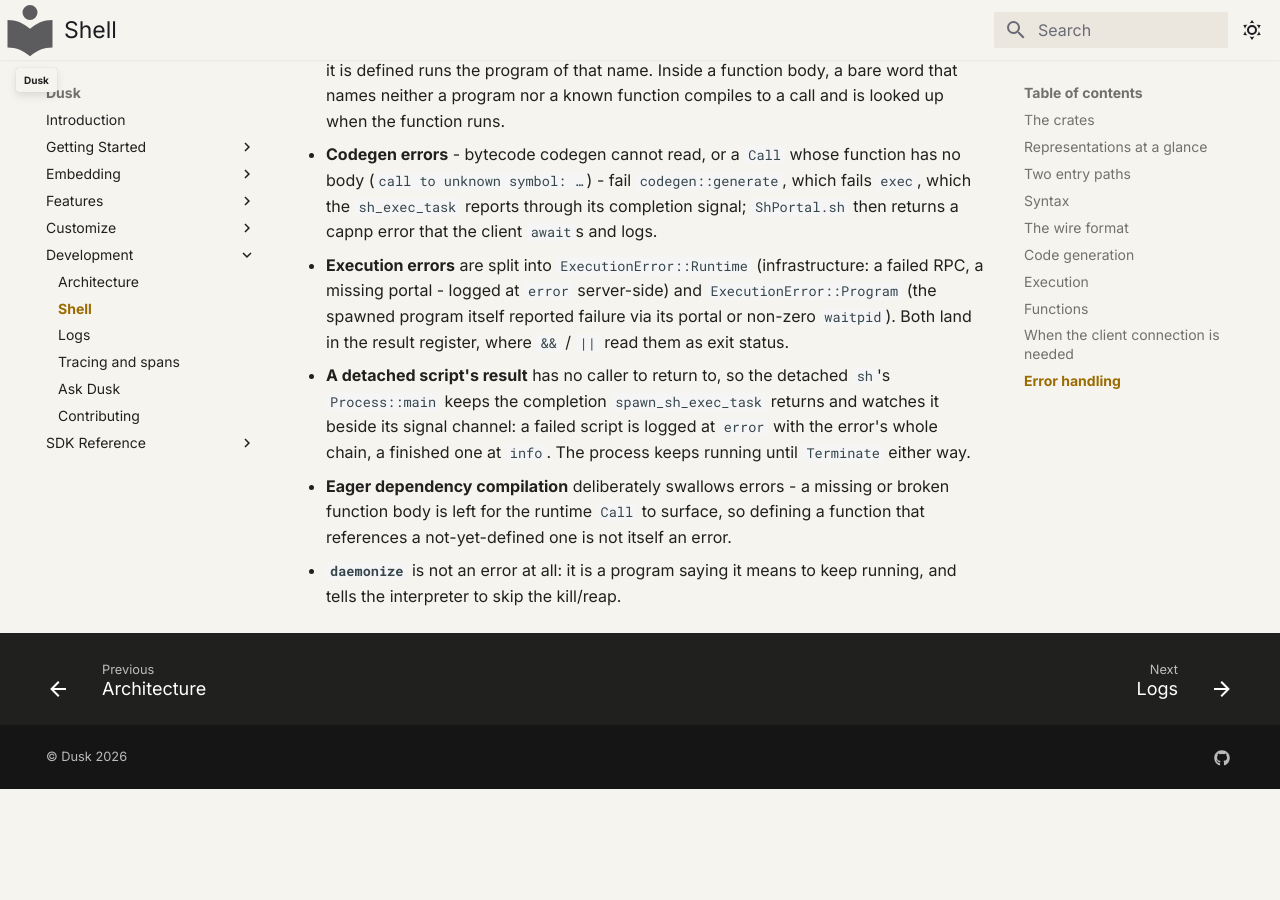
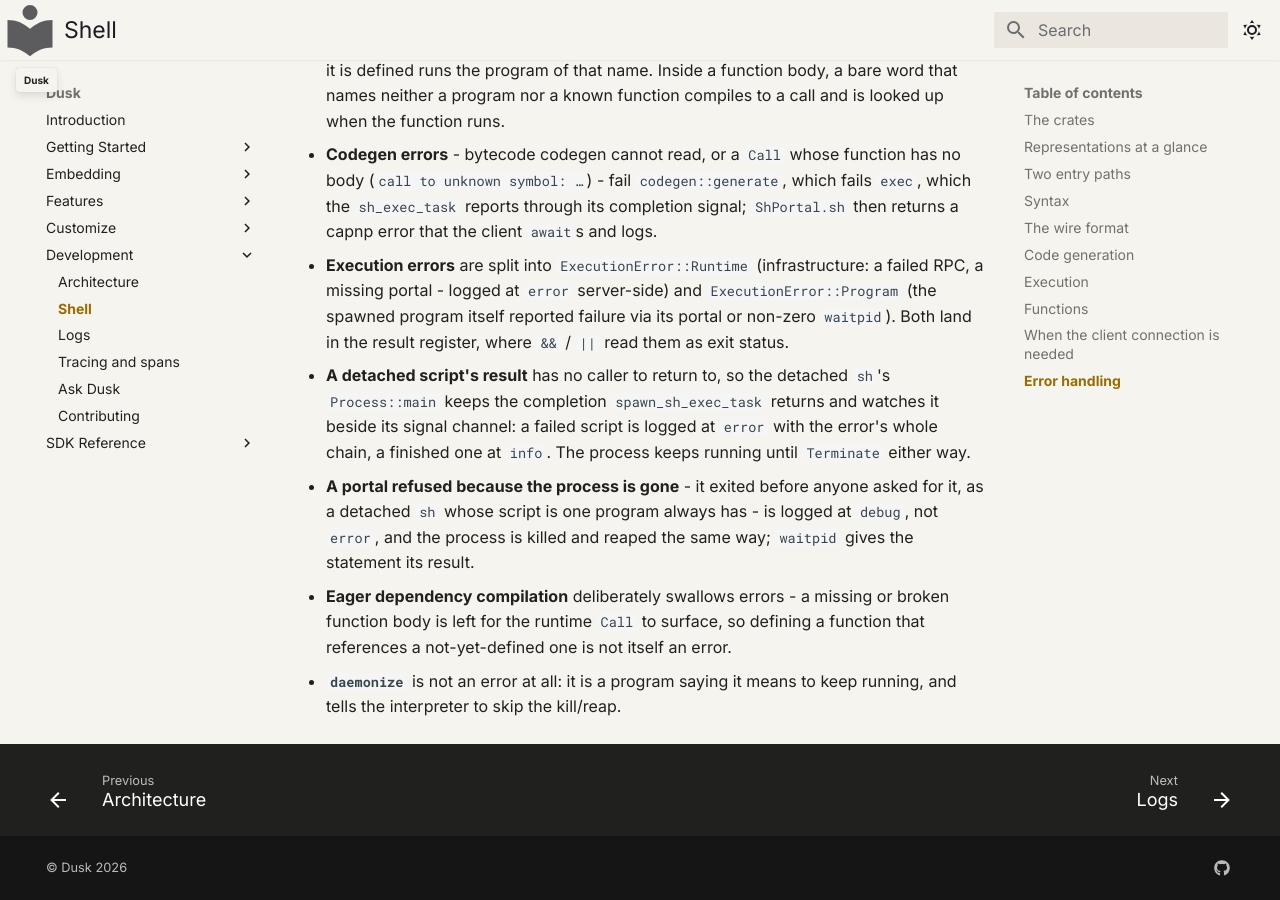
Before and after one commit to tomerze/dusk, an MkDocs documentation site: the page built from docs/docs/development/shell.md, in a window 1280 px wide and 900 px high, scrolled down 9193 px. Built offline with MkDocs 1.6.1 and Material for MkDocs 9.7.7, drawn with Linux system fonts in a browser that asks for light colours; comment, search, counter and statistics services are not loaded; before the commit the page ends 9982 px from its top, so only the background shows below that.

Commit message:
Update docs for a portal refused because the process is gone
The shell development page's list of how errors are handled gains the Disconnected portal refusal: logged at debug, not error, with the process killed and reaped the same way and waitpid giving the statement its result. It names the case that always hits it, a detached sh whose script is one program.

```diff
--- a/docs/docs/development/shell.md
+++ b/docs/docs/development/shell.md
@@ -391,6 +391,10 @@ script came in on.
   watches it beside its signal channel: a failed script is logged at `error` with
   the error's whole chain, a finished one at `info`. The process keeps running
   until `Terminate` either way.
+- **A portal refused because the process is gone** - it exited before anyone
+  asked for it, as a detached `sh` whose script is one program always has - is
+  logged at `debug`, not `error`, and the process is killed and reaped the same
+  way; `waitpid` gives the statement its result.
 - **Eager dependency compilation** deliberately swallows errors - a missing or
   broken function body is left for the runtime `Call` to surface, so defining a
   function that references a not-yet-defined one is not itself an error.
```
